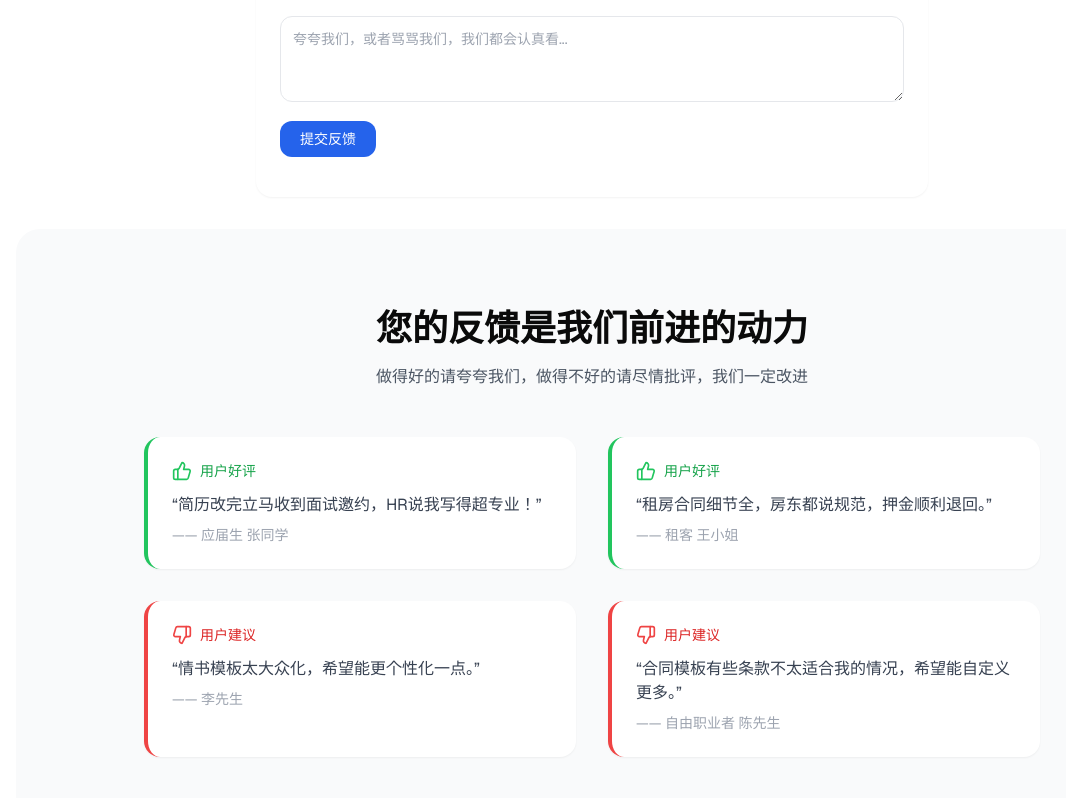
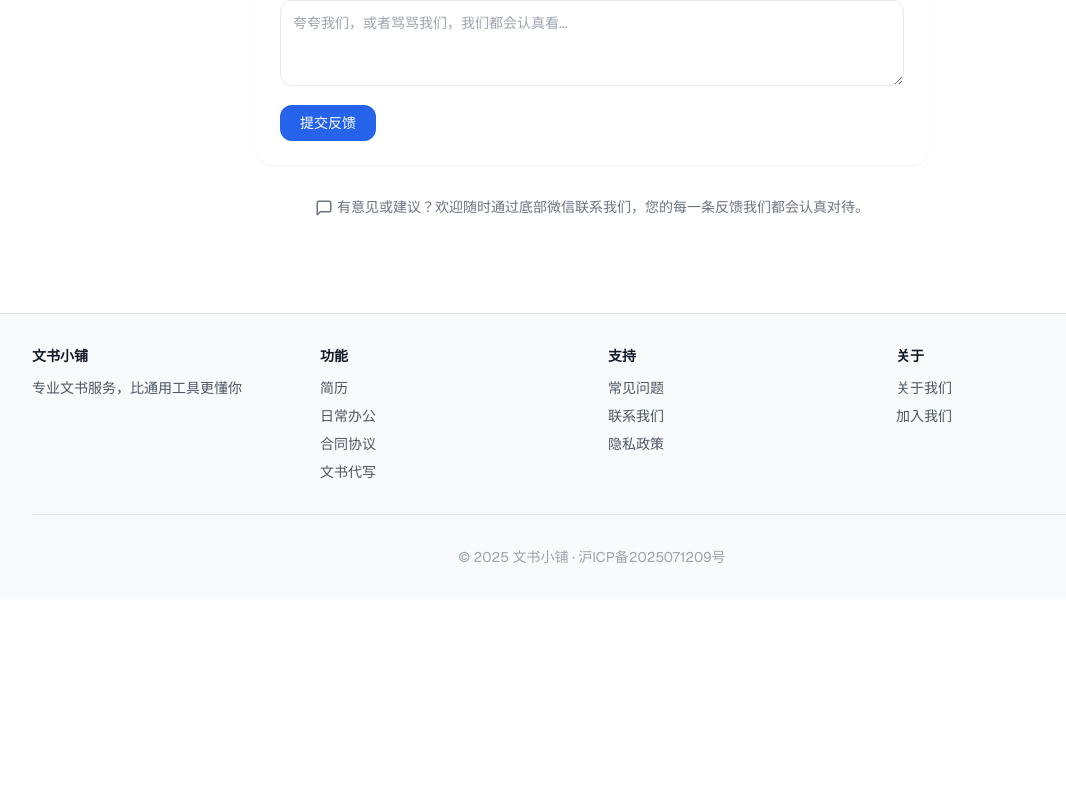
Before and after one commit to wenshuxiaopu/wenshu-pu, a Next.js app: page / in a window 1280 px wide. Shown: the part 1995-2793 px from the top of the page, without its empty margins (48-1114 px from the left). After the commit the page ends 2594 px from the top, so only its background shows below. Built offline with nearby package versions, Linux system fonts and the light colour scheme.

Commit message:
手机端适配：导航栏紧凑、二维码响应式

```diff
--- /dev/null
+++ b/app/components/FeedbackForm.tsx
@@ -0,0 +1,38 @@
+'use client'
+
+import { useState } from 'react'
+
+export default function FeedbackForm() {
+  const [message, setMessage] = useState('')
+  const [status, setStatus] = useState('')
+
+  const handleSubmit = () => {
+    if (!message.trim()) {
+      setStatus('请填写内容再提交')
+      return
+    }
+    setStatus('✅ 已收到，感谢反馈！')
+    setMessage('')
+    setTimeout(() => setStatus(''), 3000)
+  }
+
+  return (
+    <div className="max-w-2xl mx-auto mt-8 bg-white rounded-2xl p-6 shadow-sm">
+      <h4 className="text-lg font-semibold mb-3">留下您的意见</h4>
+      <textarea
+        rows={3}
+        className="w-full border border-gray-200 rounded-xl p-3 text-sm focus:outline-none focus:ring-2 focus:ring-blue-500"
+        placeholder="夸夸我们，或者骂骂我们，我们都会认真看..."
+        value={message}
+        onChange={(e) => setMessage(e.target.value)}
+      ></textarea>
+      <button
+        className="mt-3 bg-blue-600 text-white px-5 py-2 rounded-xl text-sm hover:bg-blue-700 transition"
+        onClick={handleSubmit}
+      >
+        提交反馈
+      </button>
+      {status && <div className="mt-4 text-sm text-gray-500">{status}</div>}
+    </div>
+  )
+}
--- a/app/page.tsx
+++ b/app/page.tsx
@@ -1,4 +1,5 @@
 // app/page.tsx
+import FeedbackForm from './components/FeedbackForm'
 import Link from 'next/link'
 import { FileText, Briefcase, FileSignature, PenTool, Sparkles, Users, Star, ArrowRight, MessageSquare, ThumbsUp, ThumbsDown } from 'lucide-react'
 
@@ -17,21 +18,16 @@ export default function Home() {
       {/* 导航栏 */}
       <nav className="bg-white/80 backdrop-blur-sm sticky top-0 z-50 border-b border-gray-200">
         <div className="max-w-6xl mx-auto px-4 py-4 flex justify-between items-center">
-          <div className="flex items-center gap-2">
-            <img
-              src="/images/logo.png"
-              alt="文书小铺"
-              className="h-14 w-auto"
-            />
-            <span className="text-2xl font-bold bg-gradient-to-r from-blue-600 to-blue-800 bg-clip-text text-transparent">
+         <div className="flex items-center gap-1 md:gap-2">
+  <img src="/images/logo.png" alt="文书小铺" className="h-8 md:h-14 w-auto" />
+  <span className="text-lg md:text-2xl font-bold bg-gradient-to-r from-blue-600 to-blue-800 bg-clip-text text-transparent">
     文书小铺
   </span>
 </div>
-          <div className="space-x-6 text-gray-600">
-            <a href="#features" className="hover:text-blue-600 transition">功能</a>
-            <a href="#feedback" className="hover:text-blue-600 transition">评价</a>
-            <a href="#pricing" className="hover:text-blue-600 transition">价格</a>
-            <a href="/login" className="text-blue-600 font-medium hover:text-blue-700 transition">登录</a>
+<div className="space-x-2 md:space-x-6 text-gray-600">
+  <a href="#features" className="hover:text-blue-600 transition text-xs md:text-base">功能</a>
+  <a href="#pricing" className="hover:text-blue-600 transition text-xs md:text-base">价格</a>
+  <a href="/login" className="text-blue-600 font-medium text-xs md:text-base">登录</a>
 </div>
         </div>
       </nav>
@@ -175,7 +171,6 @@ export default function Home() {
         </div>
       </section>
 
-
       {/* 价格说明区 */}
       <section id="pricing" className="max-w-6xl mx-auto px-4 py-16 bg-white rounded-2xl shadow-sm my-8">
         <h3 className="text-3xl font-bold text-center mb-4">按次付费，无套路</h3>
@@ -219,99 +214,13 @@ export default function Home() {
           </div>
         </div>
       </section>
-  {/* 客户反馈区（代替案例区） */}
-        {/* 意见反馈表单（演示用，不保存） */}
-        <div className="max-w-2xl mx-auto mt-12 bg-white rounded-2xl p-6 shadow-sm">
-          <h4 className="text-lg font-semibold mb-3">留下您的意见</h4>
-          <textarea
-            id="feedbackInput"
-            rows={3}
-            className="w-full border border-gray-200 rounded-xl p-3 text-sm focus:outline-none focus:ring-2 focus:ring-blue-500"
-            placeholder="夸夸我们，或者骂骂我们，我们都会认真看..."
-          ></textarea>
-          <button
-            id="submitFeedbackBtn"
-            className="mt-3 bg-blue-600 text-white px-5 py-2 rounded-xl text-sm hover:bg-blue-700 transition"
-          >
-            提交反馈
-          </button>
-          <div id="feedbackDemoMsg" className="mt-4 text-sm text-gray-500"></div>
-        </div>
+<FeedbackForm />
 
-        <script
-          dangerouslySetInnerHTML={{
-            __html: `
-              document.getElementById('submitFeedbackBtn')?.addEventListener('click', function() {
-                var input = document.getElementById('feedbackInput');
-                var msgDiv = document.getElementById('feedbackDemoMsg');
-                if (input && msgDiv) {
-                  var val = input.value.trim();
-                  if (val === '') {
-                    msgDiv.innerHTML = '<span class="text-red-500">请填写内容再提交</span>';
-                    return;
-                  }
-                  msgDiv.innerHTML = '<span class="text-green-600">✅ 已收到，感谢反馈！</span>';
-                  input.value = '';
-                  setTimeout(function() {
-                    msgDiv.innerHTML = '';
-                  }, 3000);
-                }
-              });
-            `
-          }}
-        />
-      <section id="feedback" className="max-w-6xl mx-auto px-4 py-20 bg-gray-50 rounded-3xl my-8">
-        <div className="text-center mb-12">
-          <h3 className="text-4xl font-bold mb-4">您的反馈是我们前进的动力</h3>
-          <p className="text-gray-600 max-w-2xl mx-auto">
-            做得好的请夸夸我们，做得不好的请尽情批评，我们一定改进
-          </p>
-        </div>
-
-        <div className="grid grid-cols-1 md:grid-cols-2 gap-8 max-w-4xl mx-auto">
-          {/* 正面反馈 */}
-          <div className="bg-white rounded-2xl p-6 shadow-sm border-l-4 border-green-500">
-            <div className="flex items-center gap-2 mb-3">
-              <ThumbsUp className="text-green-500" size={20} />
-              <span className="text-sm text-green-600 font-medium">用户好评</span>
-            </div>
-            <p className="text-gray-700 mb-2">“简历改完立马收到面试邀约，HR说我写得超专业！”</p>
-            <p className="text-gray-400 text-sm">—— 应届生 张同学</p>
-          </div>
-          <div className="bg-white rounded-2xl p-6 shadow-sm border-l-4 border-green-500">
-            <div className="flex items-center gap-2 mb-3">
-              <ThumbsUp className="text-green-500" size={20} />
-              <span className="text-sm text-green-600 font-medium">用户好评</span>
-            </div>
-            <p className="text-gray-700 mb-2">“租房合同细节全，房东都说规范，押金顺利退回。”</p>
-            <p className="text-gray-400 text-sm">—— 租客 王小姐</p>
-          </div>
-
-          {/* 负面反馈 */}
-          <div className="bg-white rounded-2xl p-6 shadow-sm border-l-4 border-red-500">
-            <div className="flex items-center gap-2 mb-3">
-              <ThumbsDown className="text-red-500" size={20} />
-              <span className="text-sm text-red-600 font-medium">用户建议</span>
-            </div>
-            <p className="text-gray-700 mb-2">“情书模板太大众化，希望能更个性化一点。”</p>
-            <p className="text-gray-400 text-sm">—— 李先生</p>
-          </div>
-          <div className="bg-white rounded-2xl p-6 shadow-sm border-l-4 border-red-500">
-            <div className="flex items-center gap-2 mb-3">
-              <ThumbsDown className="text-red-500" size={20} />
-              <span className="text-sm text-red-600 font-medium">用户建议</span>
-            </div>
-            <p className="text-gray-700 mb-2">“合同模板有些条款不太适合我的情况，希望能自定义更多。”</p>
-            <p className="text-gray-400 text-sm">—— 自由职业者 陈先生</p>
-          </div>
-        </div>
-
-        {/* 鼓励反馈的说明 */}
-        <div className="text-center mt-10 text-gray-500 text-sm">
+      {/* 反馈引导 */}
+      <div className="max-w-2xl mx-auto text-center py-8 text-gray-500 text-sm">
         <MessageSquare size={18} className="inline mr-1" />
         有意见或建议？欢迎随时通过底部微信联系我们，您的每一条反馈我们都会认真对待。
       </div>
-      </section>
 
       {/* 底部 */}
       <footer className="bg-gray-50 border-t mt-16">
@@ -353,12 +262,12 @@ export default function Home() {
       </footer>
 
       {/* 右下角微信二维码 */}
-      <div className="fixed bottom-6 right-6 z-50 group">
-        <div className="bg-white rounded-xl shadow-lg p-2 cursor-pointer hover:shadow-xl transition">
+     <div className="fixed bottom-4 right-4 md:bottom-6 md:right-6 z-50 group">
+  <div className="bg-white rounded-xl shadow-lg p-1 md:p-2 cursor-pointer hover:shadow-xl transition">
     <img
       src="/images/wechat-qr.png"
       alt="微信咨询"
-            className="w-48 h-48 object-contain"
+      className="w-16 h-16 md:w-48 md:h-48 object-contain"
     />
   </div>
   <div className="absolute bottom-full left-1/2 -translate-x-1/2 mb-2 opacity-0 group-hover:opacity-100 transition bg-gray-800 text-white text-xs py-1 px-2 rounded whitespace-nowrap">
```
Lines whose indentation alone changed are shown as unchanged.
